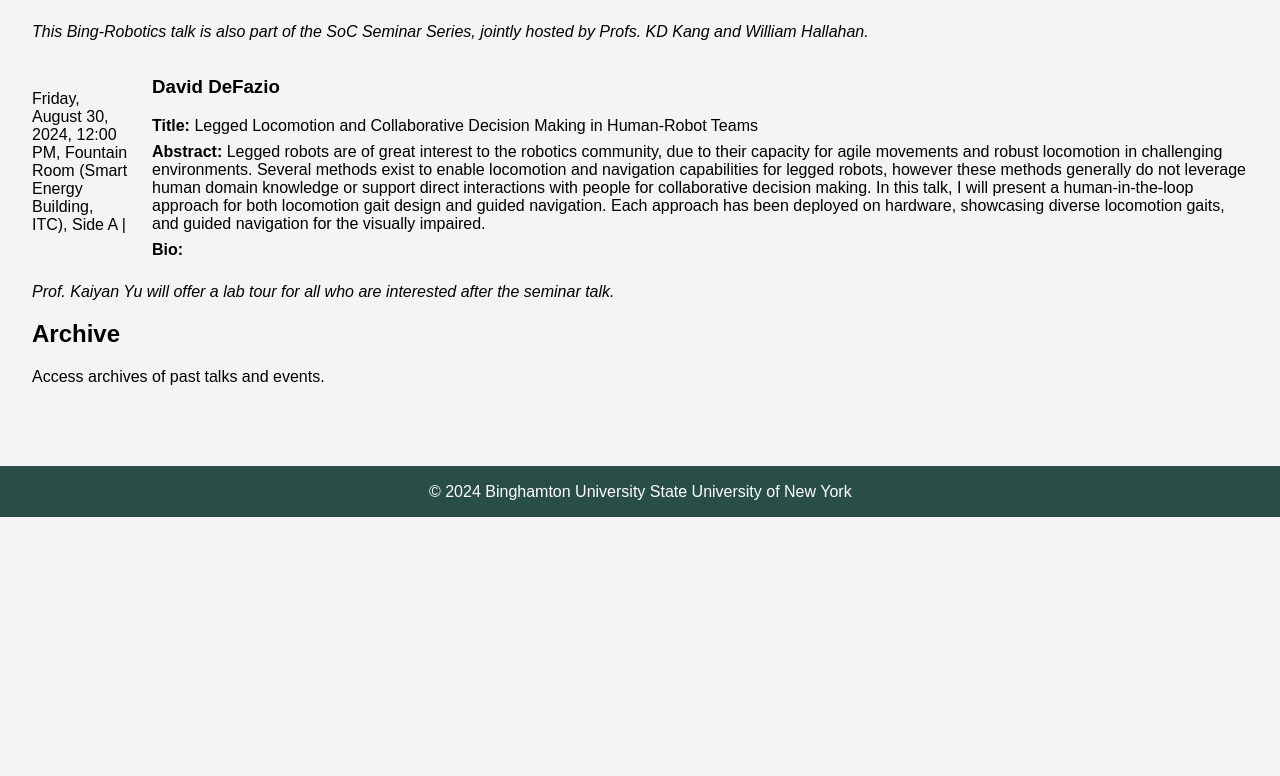
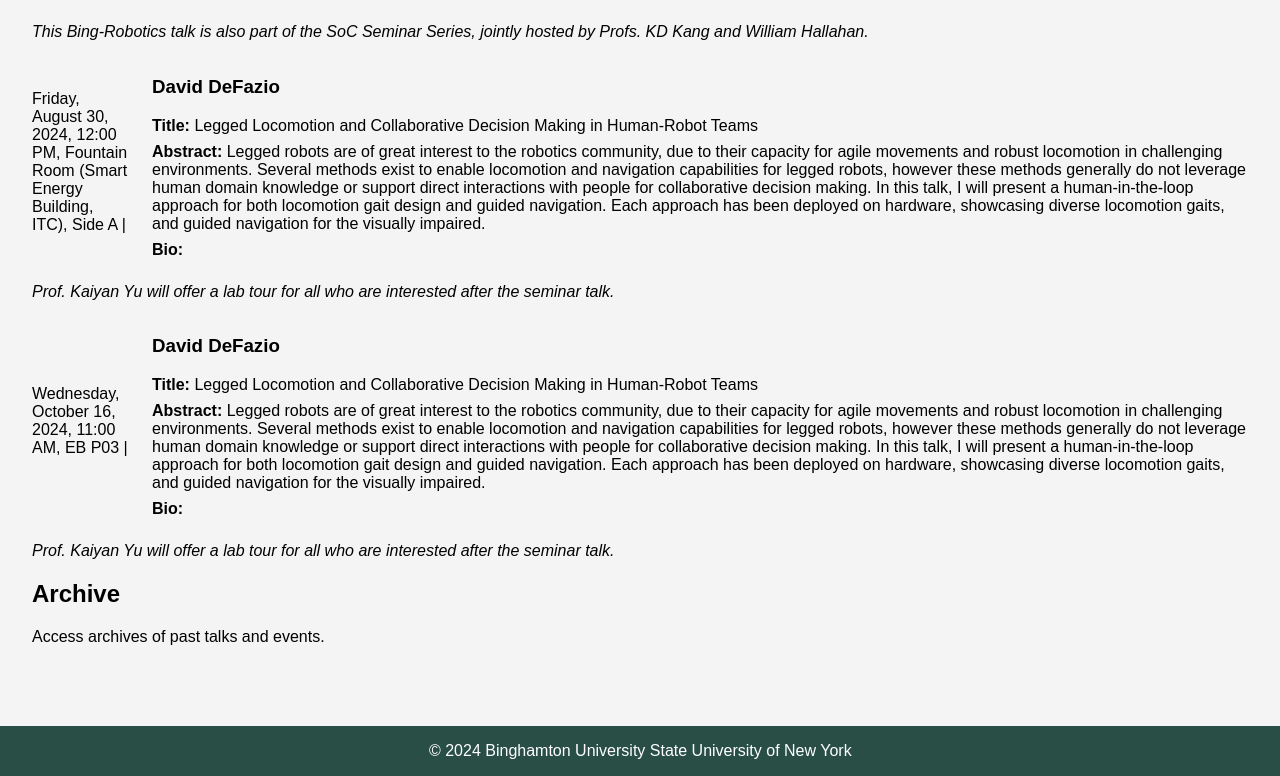
Before and after one commit to bing-robotics/bing-robotics.github.io, a React (Create React App) app: page / in a window 1280 px wide. Shown: the part 1088-1864 px from the top of the page. Before the commit the page ends 1605 px from the top, so only its background shows below. Built offline with nearby package versions, Linux system fonts and the light colour scheme.

Commit message:
Initial commit

```diff
--- a/src/App.js
+++ b/src/App.js
@@ -66,6 +66,28 @@ function App() {
                         <div className="talk-notes">
                             <p>Prof. Kaiyan Yu will offer a lab tour for all who are interested after the seminar talk.</p>
                         </div>
+                        {/* New Talk Entry for David DeFazio */}
+                        <div className="talk">
+                            <div className="talk-details">
+                                <div className="talk-time">
+                                    <p> Wednesday, October 16, 2024, 11:00 AM, EB P03 |</p>
+                                </div>
+                                <div className="talk-abstract">
+                                    <h3>David DeFazio</h3>
+                                    <p>
+                                        <strong>Title:</strong>
+                                        <span className="normal-text"> Legged Locomotion and Collaborative Decision Making in Human-Robot Teams</span>
+                                    </p>
+                                    <p><strong>Abstract:</strong> Legged robots are of great interest to the robotics community, due to their capacity for agile movements and robust locomotion in challenging environments. Several methods exist to enable locomotion and navigation capabilities for legged robots, however these methods generally do not leverage human domain knowledge or support direct interactions with people for collaborative decision making. In this talk, I will present a human-in-the-loop approach for both locomotion gait design and guided navigation. Each approach has been deployed on hardware, showcasing diverse locomotion gaits, and guided navigation for the visually impaired.</p>
+                                    <p><strong>Bio:</strong> </p>
+                                </div>
+                            </div>
+                        </div>
+                        <div className="talk-notes">
+                            <p>Prof. Kaiyan Yu will offer a lab tour for all who are interested after the seminar talk.</p>
+                        </div>
+
+
                     </div>
                     <div className="archive" id="archive">
                         <h2>Archive</h2>
```
Also changed, not shown: 2 other files (tests, documents, lock files or other folders).
